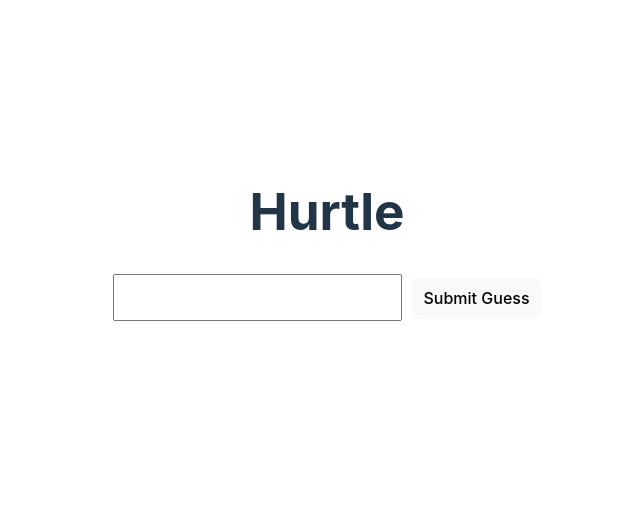
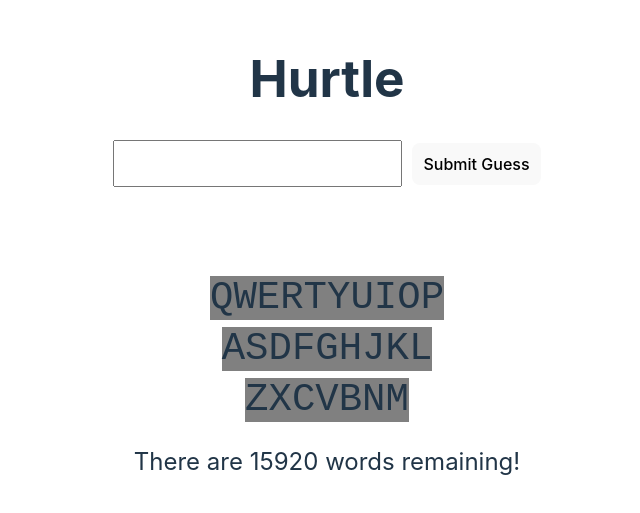
Before and after one commit to GrandAdmiralGergar/hurtle, a React (Vite) app: page / in a window 1280 px wide. Shown: the part 163-676 px from the top of the page, without its empty margins (313-953 px from the left). Built offline with nearby package versions, Linux system fonts and the light colour scheme.

Commit message:
Added guess feedback - is sort of playable now!
add: feedback for guesses, keyboard, styling, words left notification

```diff
--- a/src/App.css
+++ b/src/App.css
@@ -3,6 +3,7 @@
   margin: 0 auto;
   padding: 2rem;
   text-align: center;
+  line-height: 1;
 }
 
 .logo {
@@ -58,9 +59,18 @@ button {
 }
 
 .board {
-  margin-top: 20px;
 }
 
 .board div {
-  margin-bottom: 10px;
+  font-size: 3em;
 }
+
+.keyboard {
+  margin-top: 80px;
+  font-size: 3em;
+}
+
+.note {
+  margin-top: 30px;
+  font-size: 1.5em;
+}
--- a/src/App.jsx
+++ b/src/App.jsx
@@ -2,36 +2,72 @@ import { useState } from 'react'
 import './App.css'
 import allWords from './data/words_alpha_five.json'
 import allPatterns from './data/allPatterns.json'
+import defaultKeymap from './data/defaultKeymap.json'
+import defaultKeyPositions from './data/defaultKeyPositions.json'
 import GuessEnum from './guessEnum'
 
-// function App() {
-//   const [count, setCount] = useState(0)
 
-//   return (
-//     <>
-//       <div>
-//         <a href="https://vite.dev" target="_blank">
-//           <img src={viteLogo} className="logo" alt="Vite logo" />
-//         </a>
-//         <a href="https://react.dev" target="_blank">
-//           <img src={reactLogo} className="logo react" alt="React logo" />
-//         </a>
-//       </div>
-//       <h1>Vite + React</h1>
-//       <div className="card">
-//         <button onClick={() => setCount((count) => count + 1)}>
-//           count is {count}
-//         </button>
-//         <p>
-//           Edit <code>src/App.jsx</code> and save to test HMR
-//         </p>
-//       </div>
-//       <p className="read-the-docs">
-//         Click on the Vite and React logos to learn more
-//       </p>
-//     </>
-//   )
-// }
+function colorFunction(patternCode) {
+  switch(patternCode) {
+    case GuessEnum.CORRECT:
+      return "green";
+    case GuessEnum.PLACE:
+      return "yellow";
+    case GuessEnum.WRONG:
+      return "gainsboro";
+    case GuessEnum.UNUSED:
+      return "gray";
+  }
+  return "black";
+}
+
+function FormatGuess({ guess, pattern }) {
+  // Turns a guess text string and the results pattern into something more colorful and actionable
+  const spans = [];
+
+  for (let index = 0; index < guess.length; ++index){
+    spans.push(
+      <span key={guess + index} style={{ fontFamily: 'monospace', backgroundColor:colorFunction(parseInt(pattern[index])) }}>
+        {guess[index]}
+      </span>
+    )
+  }
+
+  return (
+    <div>{spans}</div>
+  );
+}
+
+/**
+ *
+ * @param {keymap} keymap
+ */
+function FormatKeymap({keymap}) {
+  //const keys = Object.keys(keymap);
+
+  const rowSpans = [];
+
+  console.log(defaultKeyPositions);
+  console.log(keymap);
+
+  for(let row=0; row<defaultKeyPositions.length; ++row)
+  {
+    const spans = []
+    for(let letter = 0; letter < defaultKeyPositions[row].length; ++letter) {
+      spans.push(
+        <span key={defaultKeyPositions[row][letter]} style={{ fontFamily: 'monospace', backgroundColor:colorFunction(keymap[defaultKeyPositions[row][letter]])}}>
+          {defaultKeyPositions[row][letter]}
+        </span>
+      )
+    }
+    rowSpans.push(<div key={row}>{spans}</div>);
+  }
+
+  console.log(rowSpans);
+  return (
+    <div>{rowSpans}</div>
+  );
+}
 
 function App() {
   // State for game
@@ -39,20 +75,24 @@ function App() {
   const [history, setHistory] = useState([]);
   const [possibleWords, setPossibleWords] = useState(allWords); // Assume you have a list of possible words
   const [gameOver, setGameOver] = useState(false);
+  const [keymap, setKeymap] = useState(defaultKeymap);
 
   // Function to handle guess submission
   const handleSubmit = () => {
     // Assuming 5-letter words
     if (guess.trim().length === 5) {
-      const feedback = getFeedback(guess, possibleWords); // You'll implement this feedback function
-
-      setHistory([...history, { guess, feedback }]);
 
       const result = filterPossibleWordsWithPattern(guess, possibleWords);
+
+      const effectivePattern = result.pattern;
+
+      setHistory([...history, { guess, effectivePattern }]);
 
       console.log("Largest remaining pattern was: " + result.pattern + " with " + result.remainingWords.length + " words remaining");
 
       setPossibleWords(result.remainingWords);
+
+      updateKeymap(guess, effectivePattern);
 
       if (possibleWords.length === 1) {
         setGameOver(true);
@@ -60,11 +100,6 @@ function App() {
 
       setGuess('');
     }
-  };
-
-  const getFeedback = (guess, words) => {
-    // Implement logic here to compare the guess with words
-    // and return feedback such as 'correct', 'incorrect', etc.
   };
 
   const filterPossibleWordsWithPattern = (guess, remainingWords) => {
@@ -83,7 +118,8 @@ function App() {
     for (let i = 0; i < remainingWords.length; ++i){
       const determinedPattern = generatePatternDifferential(remainingWords[i], guess);
 
-      console.log(determinedPattern);
+      // console.log(determinedPattern);
+
       // Add the word to the correct set
       // NOTE: using push intentionally for optimization, screw you internet!
       patternsMap.get(determinedPattern).push(remainingWords[i]);
@@ -109,8 +145,8 @@ function App() {
     // Generates a pattern array based on how the guess compares to the word
     guess = guess.toLowerCase();
 
-    console.log("Word : " + word);
-    console.log("Guess: " + guess);
+    //console.log("Word : " + word);
+    //console.log("Guess: " + guess);
 
     let patternArray = [GuessEnum.WRONG, GuessEnum.WRONG, GuessEnum.WRONG, GuessEnum.WRONG, GuessEnum.WRONG]
     let wordArray = word.split("")
@@ -142,6 +178,22 @@ function App() {
     return patternArray.join("");
   }
 
+  /**
+   * Updates the keymap based on the most recent data
+   * @param {string} guess the latest guess from the user
+   * @param {string} pattern the effective pattern that was matched to the guess
+   */
+  const updateKeymap = (guess, pattern) => {
+
+    for(let i = 0; i < guess.length; ++i){
+      const newValue = parseInt(pattern[i]);
+
+      if(keymap[guess[i].toUpperCase()] < newValue) {
+        keymap[guess[i].toUpperCase()] = newValue;
+      }
+
+    }
+  };
 
   return (
     <div className="App">
@@ -159,12 +211,15 @@ function App() {
       </div>
 
       <div className="board">
-        {history.map((entry, index) => (
-          <div key={index}>
-            <span>{entry.guess}</span>
-            <span>{entry.feedback}</span>
-          </div>
+        {history.map((entry) => (
+          <FormatGuess guess={entry.guess} pattern={entry.effectivePattern} />
         ))}
+      </div>
+      <div className="keyboard">
+        <FormatKeymap keymap={keymap} />
+      </div>
+      <div className="note">
+        <span>There are {possibleWords.length} words remaining!</span>
       </div>
     </div>
   );
--- /dev/null
+++ b/src/data/defaultKeyPositions.json
@@ -0,0 +1,5 @@
+[
+    ["Q","W","E","R","T","Y","U","I","O","P"],
+    ["A","S","D","F","G","H","J","K","L"],
+    ["Z","X","C","V","B","N","M"]
+]
--- /dev/null
+++ b/src/data/defaultKeymap.json
@@ -0,0 +1,28 @@
+{
+	"A": -1,
+	"B": -1,
+	"C": -1,
+	"D": -1,
+	"E": -1,
+	"F": -1,
+	"G": -1,
+	"H": -1,
+	"I": -1,
+	"J": -1,
+	"K": -1,
+	"L": -1,
+	"M": -1,
+	"N": -1,
+	"O": -1,
+	"P": -1,
+	"Q": -1,
+	"R": -1,
+	"S": -1,
+	"T": -1,
+	"U": -1,
+	"V": -1,
+	"W": -1,
+	"X": -1,
+	"Y": -1,
+	"Z": -1
+}
--- a/src/guessEnum.js
+++ b/src/guessEnum.js
@@ -1,4 +1,5 @@
 const GuessEnum = Object.freeze({
+    UNUSED: -1, // For the keymap, this means 'unguessed' yet
     WRONG: 0,
     PLACE: 1,
     CORRECT: 2
```
